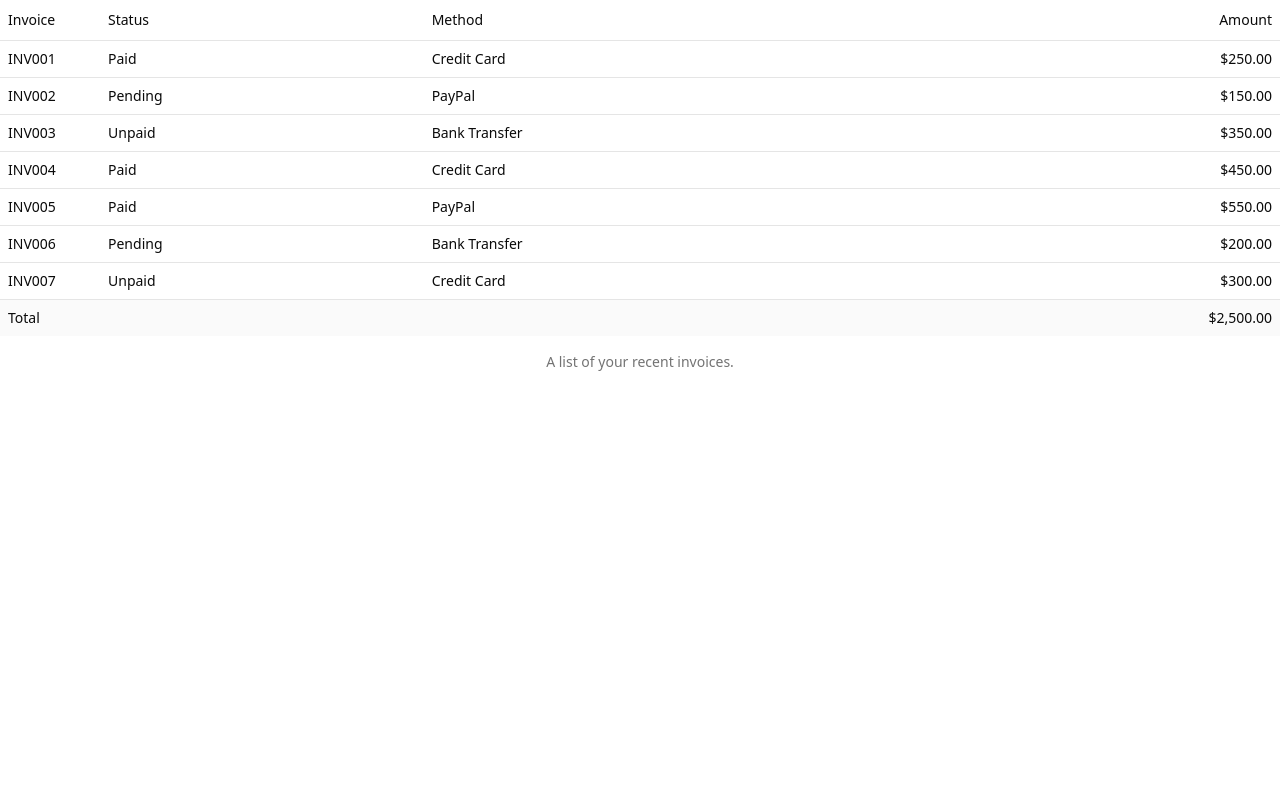
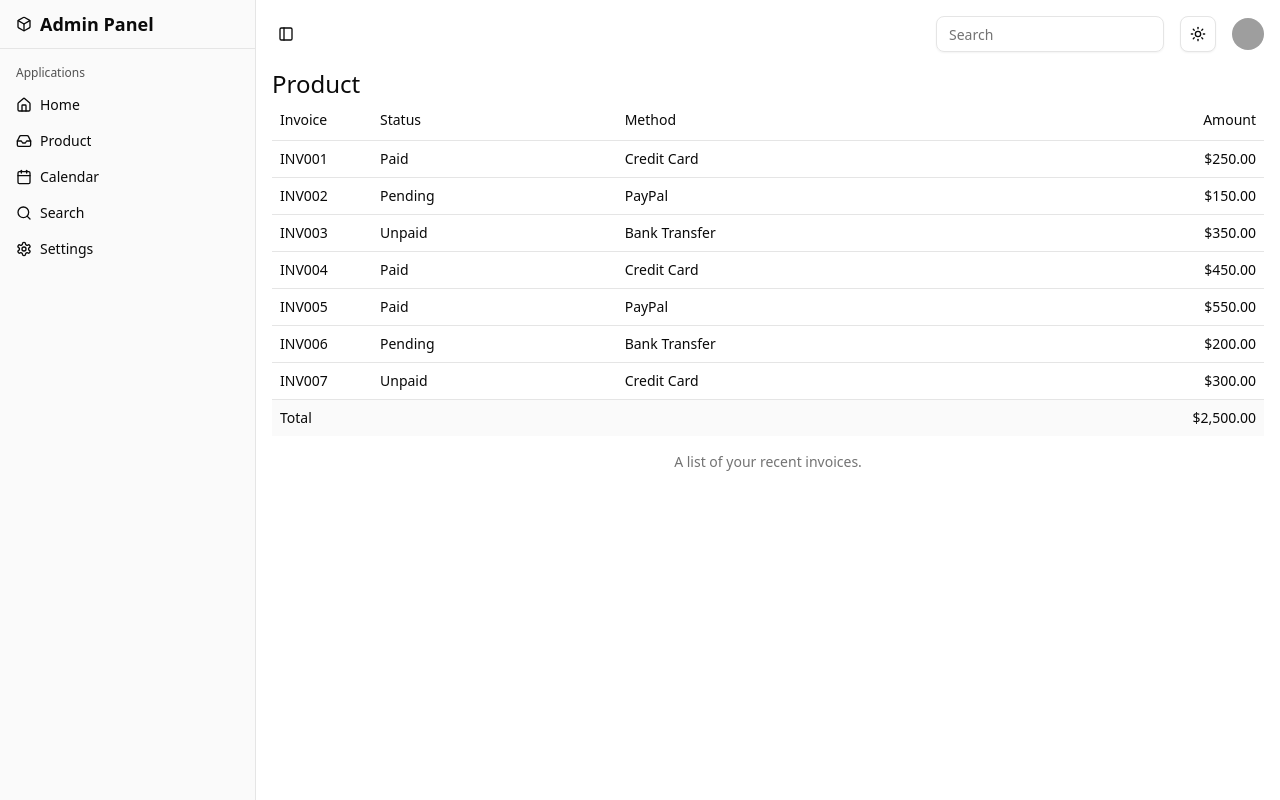
Before and after one commit to PiwPhongsathon/Dashboard, a Next.js app: page /product in a window 1280 px wide. Built offline with nearby package versions, Linux system fonts and the light colour scheme; grey boxes are pictures that could not be loaded.

Commit message:
layout product

```diff
--- /dev/null
+++ b/src/app/product/layout.jsx
@@ -0,0 +1,26 @@
+import { AppSidebar } from '@/components/AppSidebar'
+import Header from '@/components/Header'
+import { ThemeProvider } from '@/components/theme-provider'
+import { SidebarProvider } from '@/components/ui/sidebar'
+import React from 'react'
+
+export default function layout({children}) {
+  return (
+    <div>
+      <ThemeProvider
+        attribute="class"
+        defaultTheme="system"
+        enableSystem
+        disableTransitionOnChange
+      >
+        <SidebarProvider>
+          <AppSidebar />
+          <main className="w-full">
+            <Header />
+            <div className="px-4">{children}</div>
+          </main>
+        </SidebarProvider>
+      </ThemeProvider>
+    </div>
+  )
+}
--- a/src/app/product/page.jsx
+++ b/src/app/product/page.jsx
@@ -59,6 +59,7 @@ const page = () => {
     <Table>
       <TableCaption>A list of your recent invoices.</TableCaption>
       <TableHeader>
+      <h1 className="text-2xl">Product</h1>
         <TableRow>
           <TableHead className="w-[100px]">Invoice</TableHead>
           <TableHead>Status</TableHead>
```
